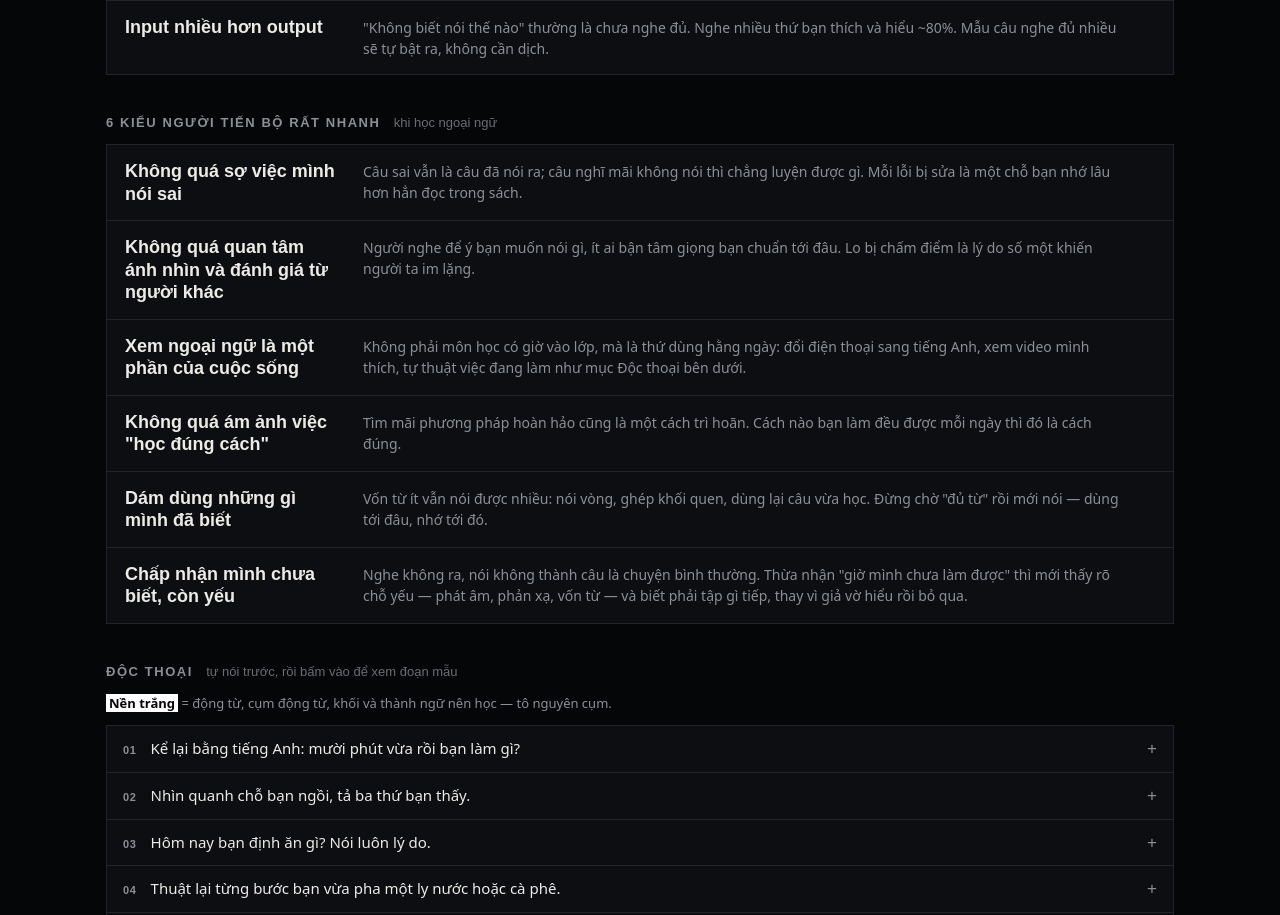
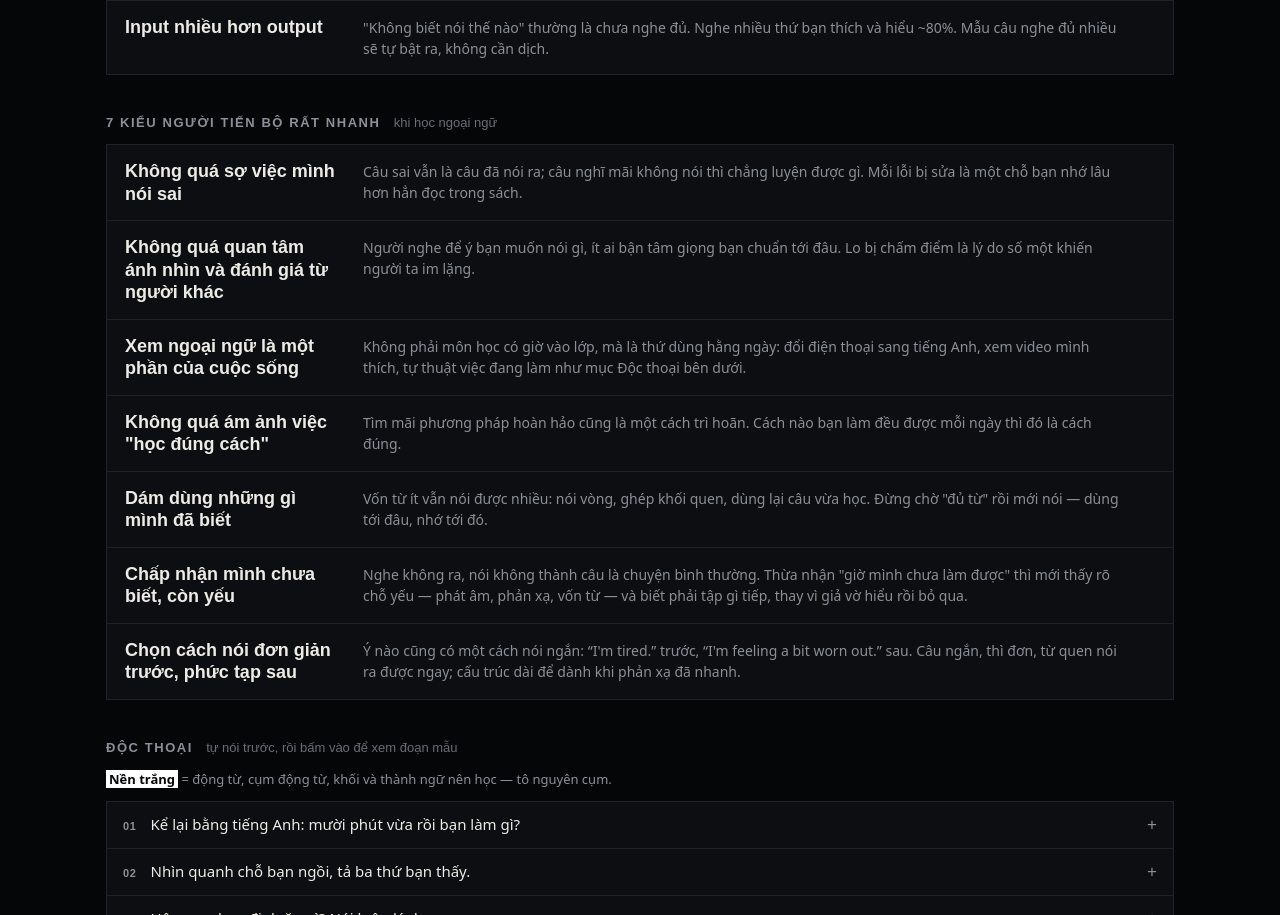
Before and after one commit to tmniosc/language_study, a plain HTML site: page english_study/src/en-speak/index.html in a window 1280 px wide. Shown: the part 995-1910 px from the top of the page. Drawn offline with Linux system fonts and the light colour scheme; a web font is replaced by a local one.

Commit message:
en-speak: thêm ý "Chọn cách nói đơn giản trước, phức tạp sau"
Co-Authored-By: Claude Opus 5.5 <noreply@anthropic.com>

```diff
--- a/english_study/src/en-speak/index.html
+++ b/english_study/src/en-speak/index.html
@@ -74,9 +74,9 @@
     </ol>
   </section>
 
-  <!-- ---- Sáu kiểu người tiến bộ nhanh ---- -->
+  <!-- ---- Bảy kiểu người tiến bộ nhanh ---- -->
   <section class="block" aria-labelledby="h-people">
-    <h2 id="h-people" class="blockh">6 kiểu người tiến bộ rất nhanh <span class="sub">khi học ngoại ngữ</span></h2>
+    <h2 id="h-people" class="blockh">7 kiểu người tiến bộ rất nhanh <span class="sub">khi học ngoại ngữ</span></h2>
     <ol class="plist">
       <li>
         <h3>Không quá sợ việc mình nói sai</h3>
@@ -108,6 +108,12 @@
         <p>Nghe không ra, nói không thành câu là chuyện bình thường. Thừa nhận "giờ mình chưa làm được" thì mới
           thấy rõ chỗ yếu — phát âm, phản xạ, vốn từ — và biết phải tập gì tiếp, thay vì giả vờ hiểu rồi bỏ qua.</p>
       </li>
+      <li>
+        <h3>Chọn cách nói đơn giản trước, phức tạp sau</h3>
+        <p>Ý nào cũng có một cách nói ngắn: <span lang="en">“I'm tired.”</span> trước,
+          <span lang="en">“I'm feeling a bit worn out.”</span> sau. Câu ngắn, thì đơn, từ quen nói ra được ngay;
+          cấu trúc dài để dành khi phản xạ đã nhanh.</p>
+      </li>
     </ol>
   </section>
 
```
